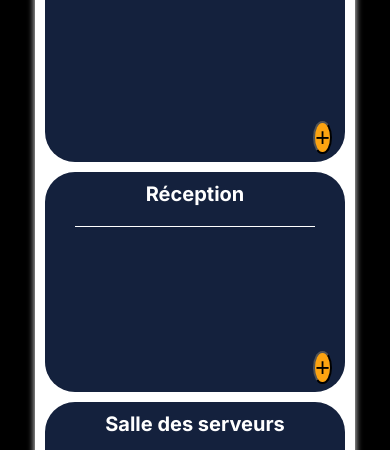
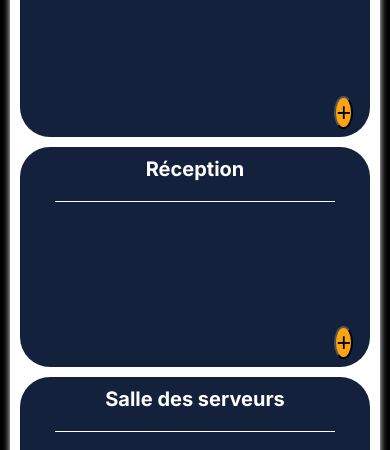
Before and after one commit to ahmadboudallaa-cloud/WorkSphere, a plain HTML site: page index.html in a window 390 px wide. Shown: the part 394-844 px from the top of the page. Drawn offline with Linux system fonts and the light colour scheme.

Commit message:
modification du responsive portrait moin 767px

```diff
--- a/style.css
+++ b/style.css
@@ -8,7 +8,7 @@ body{
     font-family: 'Inter';
     display: flex;
     justify-content: center;
-   margin: 15px;
+
 
 }
 
@@ -165,6 +165,7 @@ margin-bottom: 8px;
         flex-direction:column;
         height:100%;
         align-items: center;
+        margin: 10px;
 
 
     }
@@ -192,11 +193,14 @@ margin-bottom: 8px;
 }
 
 @media(min-width: 768px) and (max-width: 1023px){
+body{
 
+}
   .container{
      width:100%;
      height:100%;
      align-items: flex-start;
+
 
 
 
```
